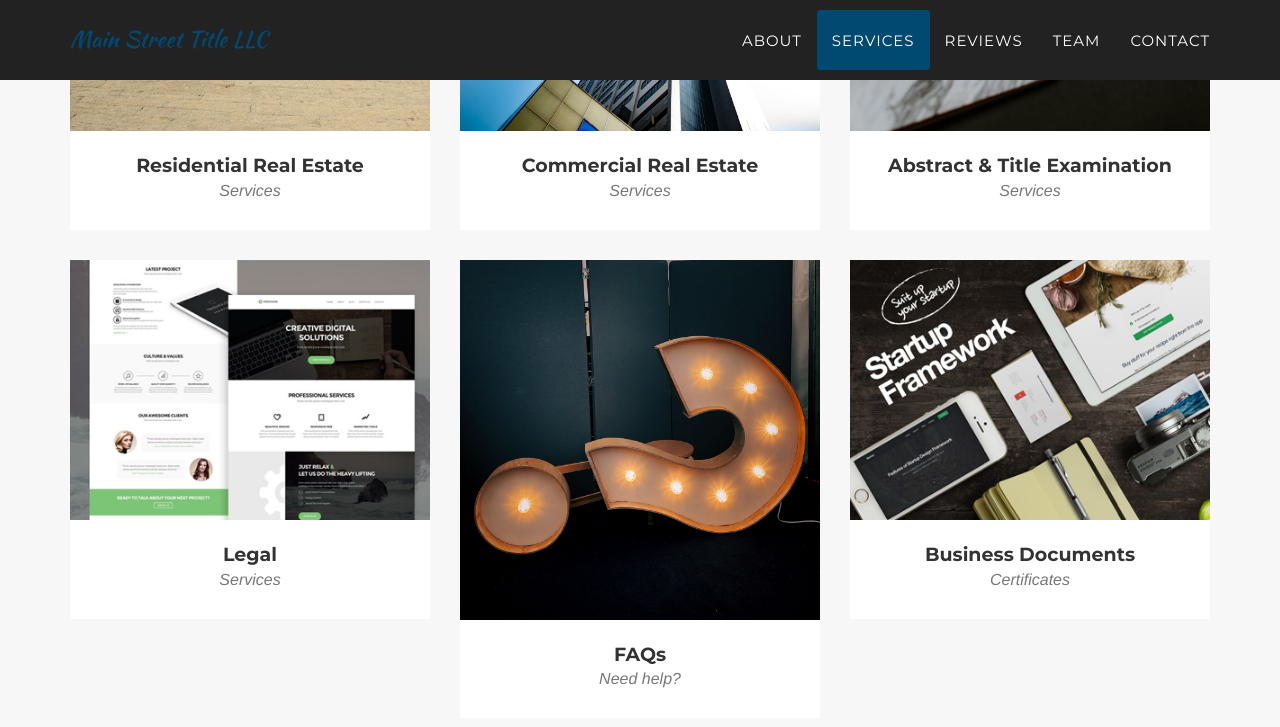
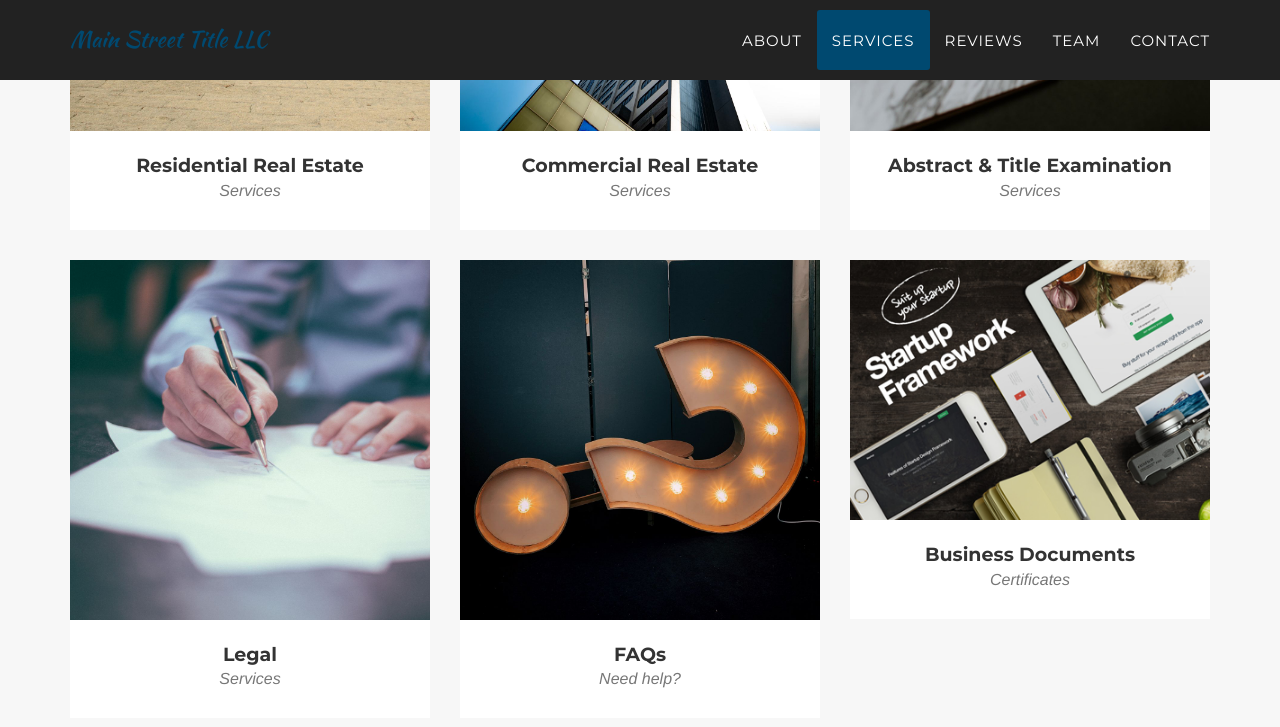
Before and after one commit to MainStreetTitleDeveloper/mainstreettitledeveloper.github.io, a Jekyll site: the page built from index.html, in a window 1280 px wide and 900 px high, scrolled down 1874 px. Shown: the top 727 px of the window. Built offline with Jekyll 4.4.1, drawn with Linux system fonts in a browser that asks for light colours; some web fonts are replaced.

Commit message:
Update 2014-07-15-project-4.markdown

```diff
--- a/_posts/2014-07-15-project-4.markdown
+++ b/_posts/2014-07-15-project-4.markdown
@@ -4,8 +4,8 @@ subtitle: Services
 layout: default
 modal-id: 4
 date: 2014-07-15
-img: treehouse.png
-thumbnail: treehouse-thumbnail.png
+img: service (3).jpg
+thumbnail: service (3).jpg
 alt: image-alt
 description: Our legal service covers typical work that attorneys do in the modern practice of law and can include services listed below. An attorney or notary public. An arbitrator or mediator. A title insurance agent. An administrator, conservator, executor, guardian, trustee, receiver, or in any similar court appointed fiduciary capacity. An author of legal research papers, including CLE, where remuneration is less that or equal to $25,000. As a member of a bar association or other legal or attorney related ethics, peer review, accreditation, licensing or similar board, committee or organization.
 
```
